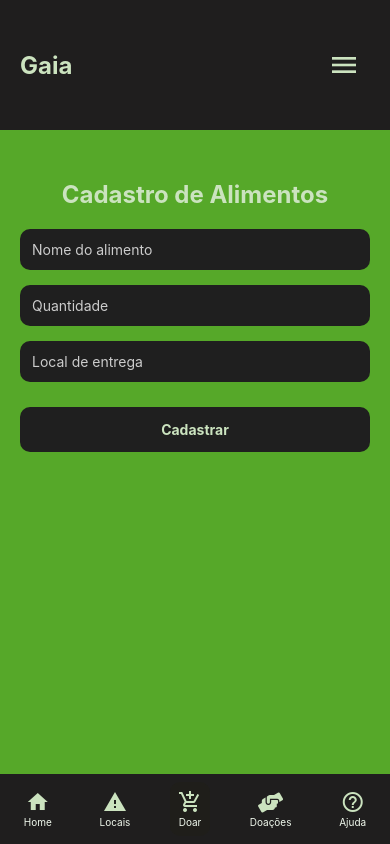
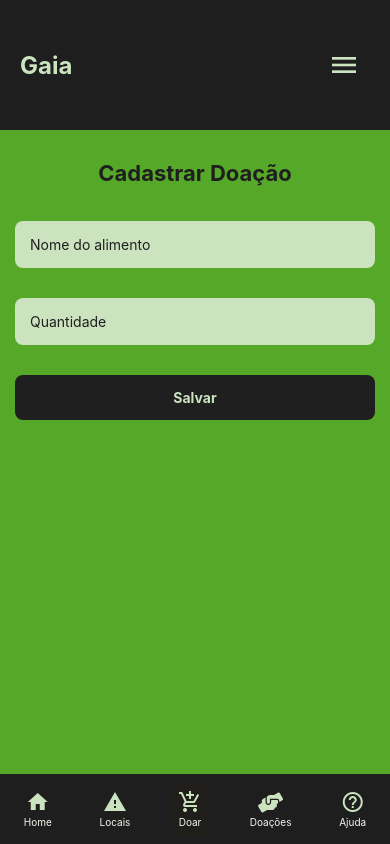
Before and after one commit to GsGaia/MOBILE, a React Native app in the folder Gaia/: screen /Doar in a window 390 px wide. Built offline with nearby package versions, Linux system fonts and the light colour scheme.

Commit message:
Telas atualizadas.

```diff
--- a/Gaia/App.js
+++ b/Gaia/App.js
@@ -7,6 +7,9 @@ import Login from './src/screens/Login/Login';
 import Entrar from './src/screens/Entrar/Entrar';
 import TelaInicial from './src/screens/TelaInicial/TelaInicial'
 import Doar from './src/screens/Doar/Doar'
+import Locais from './src/screens/Locais/Locais';
+import Doacoes from './src/screens/Doacoes/Doacoes';
+import Ajuda from './src/screens/Ajuda/Ajuda';
 
 const Stack = createNativeStackNavigator();
 
@@ -47,6 +50,9 @@ export default function App() {
         <Stack.Screen name="Entrar" component={Entrar} />
         <Stack.Screen name="TelaInicial" component={TelaInicial} />
         <Stack.Screen name="Doar" component={Doar} />
+        <Stack.Screen name="Locais" component={Locais} />
+        <Stack.Screen name="Doacoes" component={Doacoes} />
+        <Stack.Screen name="Ajuda" component={Ajuda} />
       </Stack.Navigator>
     </NavigationContainer>
   );
--- a/Gaia/package.json
+++ b/Gaia/package.json
@@ -23,7 +23,8 @@
     "react-native-reanimated": "~3.17.4",
     "react-native-safe-area-context": "5.4.0",
     "react-native-screens": "~4.10.0",
-    "react-native-web": "^0.20.0"
+    "react-native-web": "^0.20.0",
+    "@react-native-async-storage/async-storage": "2.1.2"
   },
   "devDependencies": {
     "@babel/core": "^7.20.0"
--- a/Gaia/src/screens/Doar/Doar.js
+++ b/Gaia/src/screens/Doar/Doar.js
@@ -1,62 +1,61 @@
 import React, { useState } from 'react';
-import { View, Text, TextInput, TouchableOpacity, StyleSheet, ScrollView, Alert } from 'react-native';
+import {View, Text, TextInput, TouchableOpacity, StyleSheet, Alert,} from 'react-native';
+import AsyncStorage from '@react-native-async-storage/async-storage';
 import Header from '../../components/Header/Header';
 import Footer from '../../components/Footer/Footer';
 
 export default function Doar() {
-  const [alimento, setAlimento] = useState('');
+  const [nome, setNome] = useState('');
   const [quantidade, setQuantidade] = useState('');
-  const [local, setLocal] = useState('');
 
-  const handleCadastro = () => {
-    if (!alimento || !quantidade || !local) {
-      Alert.alert('Erro', 'Preencha todos os campos.');
+  const salvarAlimento = async () => {
+    if (!nome || !quantidade) {
+      Alert.alert('Atenção', 'Preencha todos os campos.');
       return;
     }
 
-    Alert.alert('Sucesso', `Alimento "${alimento}" cadastrado com sucesso!`);
-    setAlimento('');
+    try {
+      const alimento = { nome, quantidade };
+      const dadosExistentes = await AsyncStorage.getItem('alimentos');
+      const alimentos = dadosExistentes ? JSON.parse(dadosExistentes) : [];
+
+      alimentos.push(alimento);
+      await AsyncStorage.setItem('alimentos', JSON.stringify(alimentos));
+
+      Alert.alert('Sucesso', 'Alimento cadastrado com sucesso!');
+      setNome('');
       setQuantidade('');
-    setLocal('');
+    } catch (error) {
+      Alert.alert('Erro', 'Não foi possível salvar os dados.');
+    }
   };
 
   return (
     <View style={styles.container}>
       <Header />
-      <ScrollView contentContainerStyle={styles.content}>
-
-        <Text style={styles.titulo}>Cadastro de Alimentos</Text>
+      <Text style={styles.titulo}>Cadastrar Doação</Text>
 
       <TextInput
+        placeholder="Nome do alimento"
+        placeholderTextColor="#1F1F1F"
         style={styles.input}
-          placeholder="Nome do alimento"
-          placeholderTextColor="#ccc"
-          value={alimento}
-          onChangeText={setAlimento}
+        value={nome}
+        onChangeText={setNome}
       />
 
       <TextInput
+        placeholder="Quantidade"
+        placeholderTextColor="#1F1F1F"
         style={styles.input}
-          placeholder="Quantidade"
-          placeholderTextColor="#ccc"
         value={quantidade}
         onChangeText={setQuantidade}
         keyboardType="numeric"
       />
 
-        <TextInput
-          style={styles.input}
-          placeholder="Local de entrega"
-          placeholderTextColor="#ccc"
-          value={local}
-          onChangeText={setLocal}
-        />
-
-        <TouchableOpacity style={styles.botao} onPress={handleCadastro}>
-          <Text style={styles.textoBotao}>Cadastrar</Text>
+      <TouchableOpacity style={styles.botao} onPress={salvarAlimento}>
+        <Text style={styles.botaoTexto}>Salvar</Text>
       </TouchableOpacity>
 
-      </ScrollView>
       <Footer />
     </View>
   );
@@ -66,34 +65,30 @@ const styles = StyleSheet.create({
   container: {
     flex: 1,
     backgroundColor: '#56A829',
-  },
-  content: {
-    paddingTop: 180,
-    paddingBottom: 100,
-    paddingHorizontal: 20,
+    paddingTop: 160,
   },
   titulo: {
-    fontSize: 24,
+    fontSize: 22,
+    color: '#1F1F1F',
     fontWeight: 'bold',
-    color: '#CBE3BF',
     marginBottom: 20,
     textAlign: 'center',
   },
   input: {
-    backgroundColor: '#1F1F1F',
-    color: '#fff',
-    padding: 12,
-    marginBottom: 15,
-    borderRadius: 10,
+    backgroundColor: '#CBE3BF',
+    padding: 15,
+    borderRadius: 8,
+    margin: 15,
+    color: '#1F1F1F',
   },
   botao: {
     backgroundColor: '#1F1F1F',
     padding: 14,
-    borderRadius: 10,
+    margin: 15,
+    borderRadius: 8,
     alignItems: 'center',
-    marginTop: 10,
   },
-  textoBotao: {
+  botaoTexto: {
     color: '#CBE3BF',
     fontWeight: 'bold',
   },
--- a/Gaia/src/screens/TelaInicial/TelaInicial.js
+++ b/Gaia/src/screens/TelaInicial/TelaInicial.js
@@ -18,7 +18,7 @@ export default function Home({ navigation }) {
         <Text style={styles.botaoTexto}>Ver Locais em Risco</Text>
       </TouchableOpacity>
 
-      <TouchableOpacity style={styles.botao} onPress={() => navigation.navigate('CadastroAlimentos')}>
+      <TouchableOpacity style={styles.botao} onPress={() => navigation.navigate('Doar')}>
         <MaterialIcons name="add-shopping-cart" size={24} color="#CBE3BF" />
         <Text style={styles.botaoTexto}>Cadastrar Alimentos</Text>
       </TouchableOpacity>
```
Also changed, not shown: 1 other file (tests, documents, lock files or other folders). Lines whose indentation alone changed are shown as unchanged.
